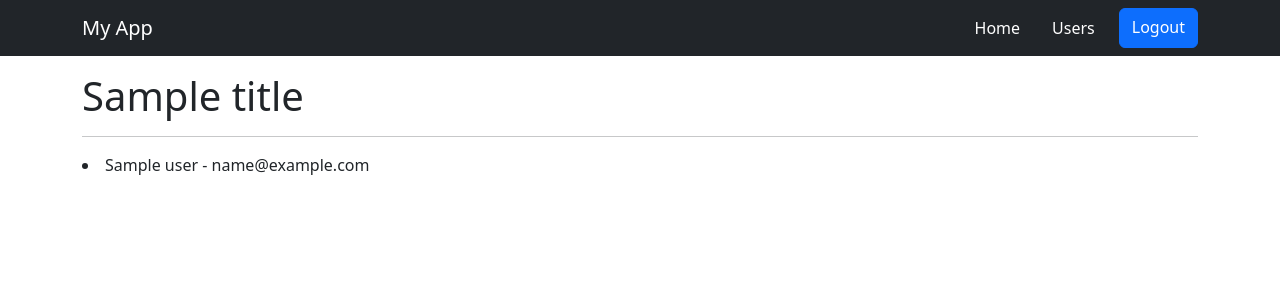
After one commit to nasehqusyairy/php-native-mvc, a PHP site: template views/users/index.php in a window 1280 px wide. The commit adds this page. Shown: the top 300 px of the page. Run offline with PHP 8.4, Linux system fonts and the light colour scheme; the template is opened without the code that fills it: most values are stand-ins (such as "Sample title", 1, 10 or a date in 2020).

Commit message:
modified:   app/Controllers/HomeController.php 	modified:   app/Controllers/UserController.php 	modified:   app/Models/User.php 	new file:   libs/DB.php 	new file:   libs/helpers.php 	modified:   public/index.php 	deleted:    resources/views/home/index.php 	deleted:    resources/views/layouts/default.php 	deleted:    resources/views/users/index.php 	modified:   routes/web.php 	renamed:    resources/views/auth/index.php -> views/auth/index.php 	new file:   views/home/index.php 	new file:   views/layouts/default.php 	renamed:    resources/views/users/create.php -> views/users/create.php 	renamed:    resources/views/users/edit.php -> views/users/edit.php 	new file:   views/users/index.php

```diff
--- a/app/Controllers/HomeController.php
+++ b/app/Controllers/HomeController.php
@@ -2,12 +2,12 @@
 
 class HomeController
 {
-    public function index(): void
+    public function index()
     {
-        echo "Welcome to Home";
+        view('home/index', ['title' => 'Home Page', 'name' => 'Naseh']);
     }
 
-    public function greet($nama, $umur): void
+    public function greet($nama, $umur)
     {
         echo "Hello, $nama! Umurmu $umur tahun.";
     }
--- a/routes/web.php
+++ b/routes/web.php
@@ -5,4 +5,5 @@ use Libs\Route;
 
 Route::get('/', 'HomeController@index');
 
-Route::get('/:nam/:umur', 'HomeController@greet');
+Route::get('/sapa/:nama/:umur', 'HomeController@greet');
+Route::get('/users', 'UserController@index');
--- /dev/null
+++ b/views/home/index.php
@@ -0,0 +1 @@
+<p>Welcome back, <?= $name ?>!</p>
--- /dev/null
+++ b/views/layouts/default.php
@@ -0,0 +1,49 @@
+<!doctype html>
+<html lang="en">
+
+<head>
+    <meta charset="utf-8">
+    <meta name="viewport" content="width=device-width, initial-scale=1">
+    <title>
+        <?= isset($title) ? htmlspecialchars($title) : 'My App' ?>
+    </title>
+    <link href="https://cdn.jsdelivr.net/npm/bootstrap@5.3.8/dist/css/bootstrap.min.css" rel="stylesheet"
+        integrity="sha384-sRIl4kxILFvY47J16cr9ZwB07vP4J8+LH7qKQnuqkuIAvNWLzeN8tE5YBujZqJLB" crossorigin="anonymous">
+</head>
+
+<body>
+
+    <nav class="navbar navbar-expand-lg bg-dark navbar-dark mb-3">
+        <div class="container">
+            <a class="navbar-brand" href="/">My App</a>
+            <button class="navbar-toggler" type="button" data-bs-toggle="collapse" data-bs-target="#navbarNavAltMarkup" aria-controls="navbarNavAltMarkup" aria-expanded="false" aria-label="Toggle navigation">
+                <span class="navbar-toggler-icon"></span>
+            </button>
+            <div class="collapse navbar-collapse justify-content-end" id="navbarNavAltMarkup">
+                <div class="navbar-nav gap-3">
+                    <a class="nav-link active" href="/">Home</a>
+                    <a class="nav-link active" href="/users">Users</a>
+                    <a href="/auth/logout" class="btn btn-primary">Logout</a>
+                </div>
+            </div>
+        </div>
+    </nav>
+
+    <div class="container">
+        <?php
+        if (isset($title)) :
+        ?>
+            <h1><?= htmlspecialchars($title) ?></h1>
+            <hr>
+        <?php
+        endif;
+        ?>
+        <?= $content ?>
+    </div>
+
+    <script src="https://cdn.jsdelivr.net/npm/bootstrap@5.3.8/dist/js/bootstrap.bundle.min.js"
+        integrity="sha384-FKyoEForCGlyvwx9Hj09JcYn3nv7wiPVlz7YYwJrWVcXK/BmnVDxM+D2scQbITxI"
+        crossorigin="anonymous"></script>
+</body>
+
+</html>
--- /dev/null
+++ b/views/users/index.php
@@ -0,0 +1,10 @@
+<?php
+foreach ($users as $user):
+?>
+    <li>
+        <?= $user->name ?> - <?= $user->email ?>
+    </li>
+
+<?php
+endforeach;
+?>
```
Also changed, not shown: app/Controllers/UserController.php (+16 -0 lines), app/Models/User.php (+15 -0 lines), libs/DB.php (added, +28 -0 lines), libs/helpers.php (added, +35 -0 lines), public/index.php (+12 -1 lines), resources/views/users/create.php (deleted), resources/views/users/edit.php (deleted), resources/views/users/index.php (deleted), views/auth/index.php (added), views/users/create.php (added), views/users/edit.php (added).
